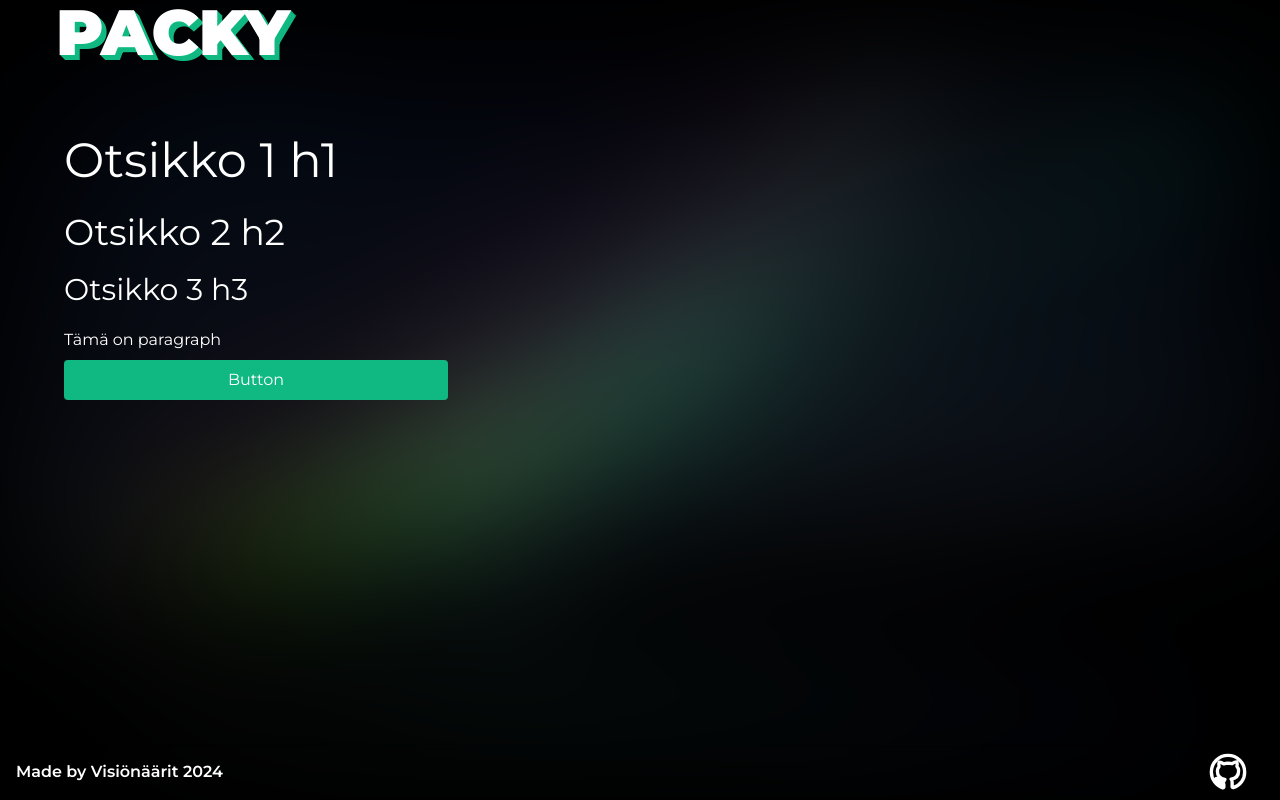
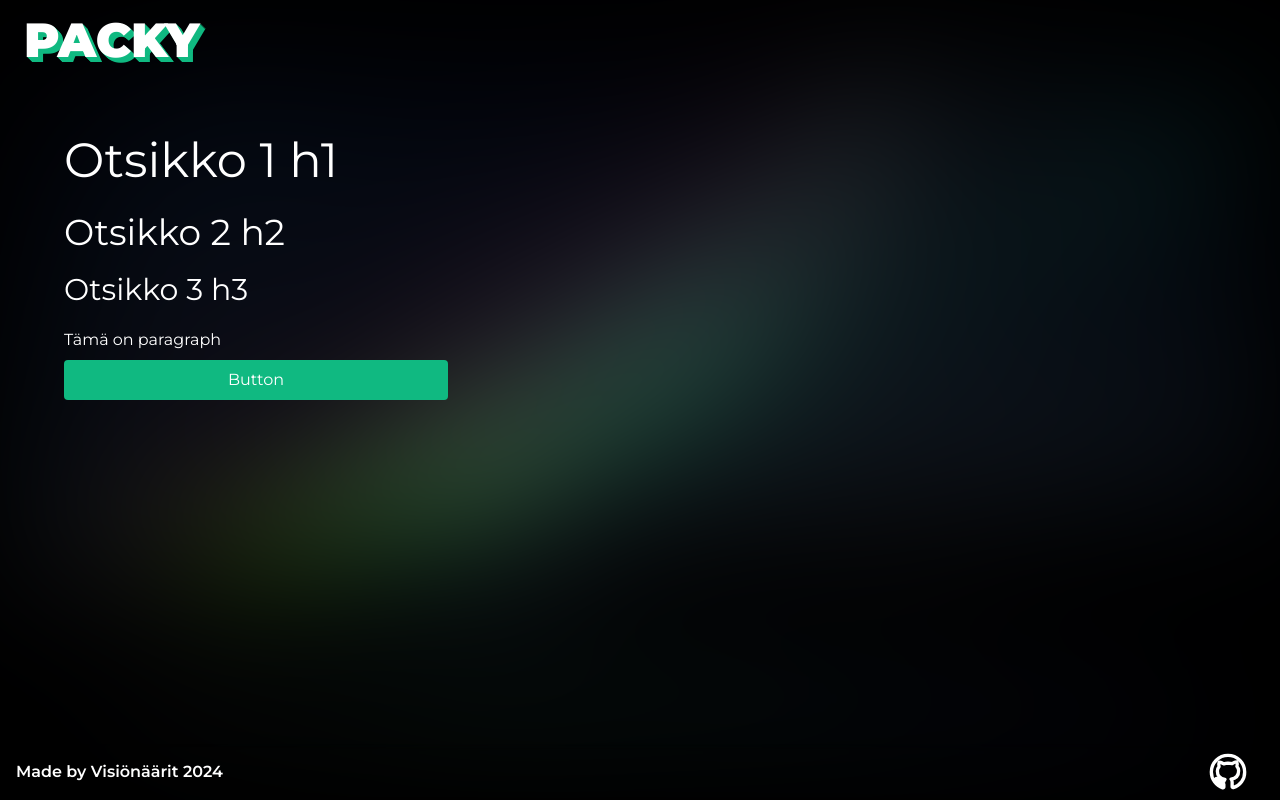
Before and after one commit to AugustBoesen/packy, a Next.js app: page / in a window 1280 px wide. Built offline with nearby package versions, Linux system fonts and the light colour scheme.

Commit message:
pieni muutos headerin tyyleihin

```diff
--- a/styles/header.css
+++ b/styles/header.css
@@ -1,14 +1,14 @@
-/* header.css */
 .header {
-  height: 4rem;
-  font-size: 4rem;
+  height: 3rem;
+  font-size: 3rem;
   font-weight: 900;
   text-shadow: 1px 1px 0 #10b981, 2px 2px 0 #10b981, 3px 3px 0 #10b981,
     4px 4px 0 #10b981, 5px 5px 0 #10b981;
   display: flex;
   align-items: center;
+  margin-top: 1rem;
 }
 
 .header-text {
-  margin-left: 3.5rem;
+  margin-left: 1.5rem;
 }
```
